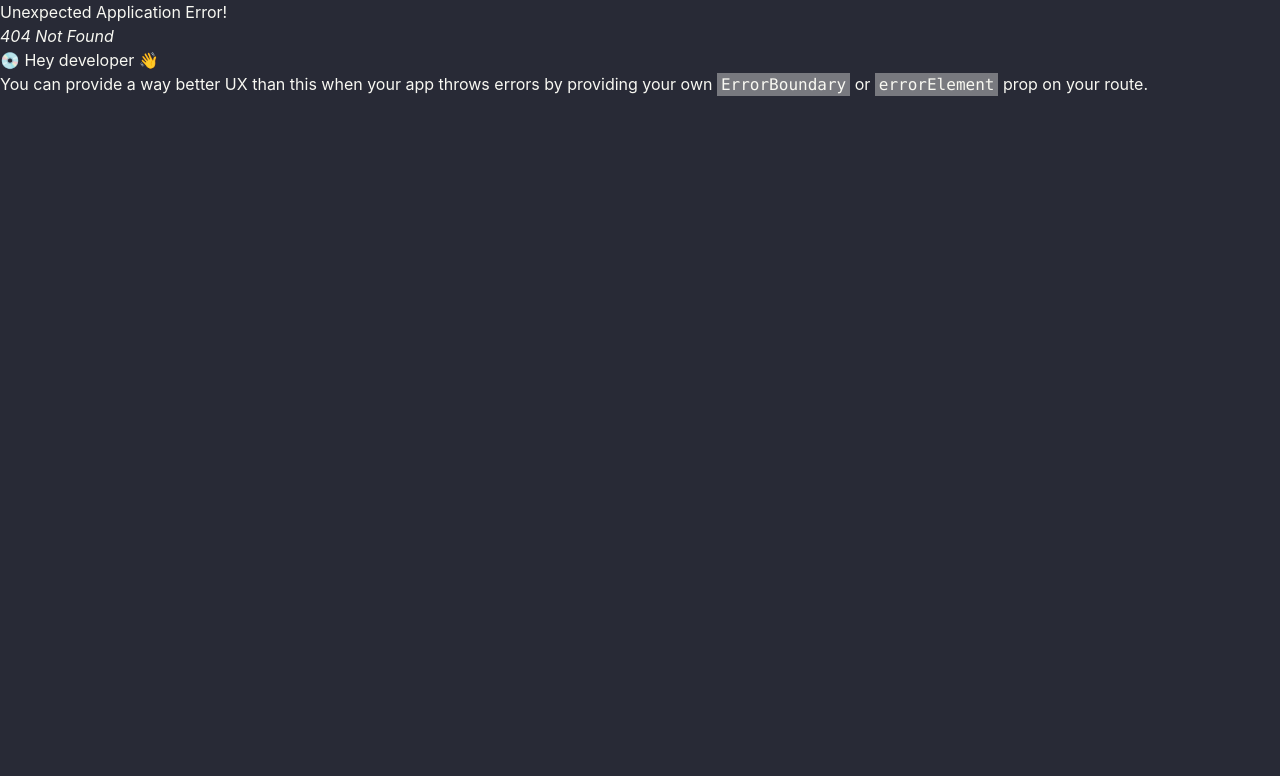
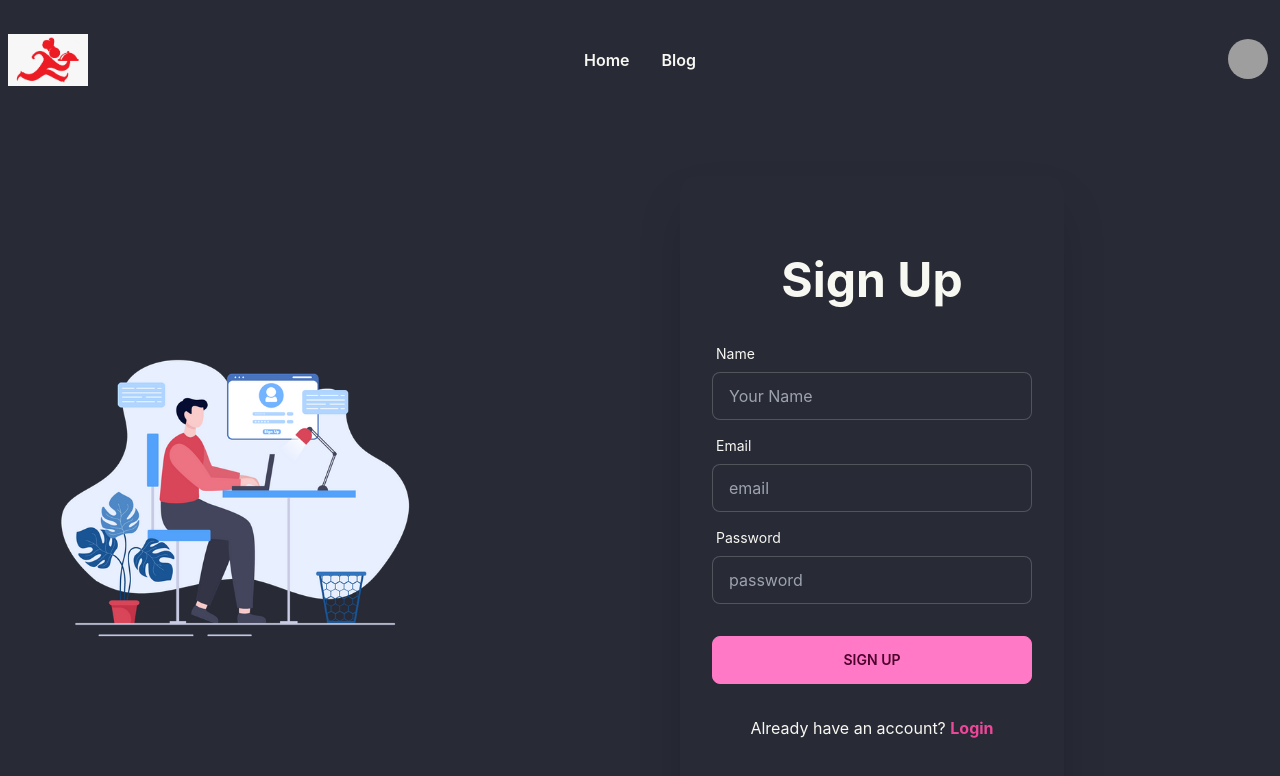
Before and after one commit to MinhajurRahmanCIS/foodie-service-client-side, a React (Create React App) app: page /signup in a window 1280 px wide. Before the commit this address had no page. Shown: the top 776 px of the page. Built offline with nearby package versions, Linux system fonts and the light colour scheme; no server answers; grey boxes are pictures that could not be loaded.

Commit message:
Login signout and logout added

```diff
--- a/src/Pages/Login/Login.js
+++ b/src/Pages/Login/Login.js
@@ -1,9 +1,60 @@
-import React from 'react';
+import React, { useContext } from 'react';
+
+import img from '../../assets/login/login.svg'
+import { Link } from 'react-router-dom';
+import { AuthContext } from '../../context/AuthProvider/AuthProvider';
 
 const Login = () => {
+
+    const {login} = useContext(AuthContext);
+
+    const handleLogin = event =>{
+        event.preventDefault();
+        const form = event.target;
+        const email = form.email.value;
+        const password = form.password.value;
+
+        login(email, password)
+        .then( result => {
+            const user = result.user;
+            console.log(user);
+            form.reset();
+        })
+        .then(error => console.log(error));
+    }
+
     return (
-        <div>
+        <div className="hero w-full my-20">
+            <div className="hero-content grid gap-20 md:grid-cols-2 flex-col lg:flex-row">
 
+                <div className="card flex-shrink-0 w-full max-w-sm shadow-2xl bg-base-100 py-20">
+                    <h1 className="text-5xl text-center font-bold">Log In</h1>
+                    <form onSubmit={handleLogin} className="card-body">
+                        <div className="form-control">
+                            <label className="label">
+                                <span className="label-text">Email</span>
+                            </label>
+                            <input type="email" name='email' placeholder="email" className="input input-bordered" />
+                        </div>
+                        <div className="form-control">
+                            <label className="label">
+                                <span className="label-text">Password</span>
+                            </label>
+                            <input type="password" name='password' placeholder="password" className="input input-bordered" />
+                            <label className="label">
+                                <Link href="#" className="label-text-alt link link-hover">Forgot password?</Link>
+                            </label>
+                        </div>
+                        <div className="form-control mt-6">
+                            <input className="btn btn-primary" type="submit" value="Login" />
+                        </div>
+                    </form>
+                    <p className='text-center'>New to Foodie Service! <Link className='text-pink-500 font-bold' to="/signup">Sign Up</Link> </p>
+                </div>
+                <div className="text-center lg:text-left">
+                    <img className='w-3/4' src={img} alt="" />
+                </div>
+            </div>
         </div>
     );
 };
--- a/src/Pages/Shared/Header/Header.js
+++ b/src/Pages/Shared/Header/Header.js
@@ -1,11 +1,38 @@
-import React from 'react';
+import React, { useContext } from 'react';
 import { Link } from 'react-router-dom';
 import logo from '../../../assets/logo/logo.png'
+import { AuthContext } from '../../../context/AuthProvider/AuthProvider';
 const Header = () => {
+    const { user, logOut } = useContext(AuthContext);
+
+    const handleLogOut = () => {
+        logOut()
+            .then()
+            .catch();
+    }
     const menuItems = <>
         <li className='font-semibold'><Link to='/'>Home</Link></li>
-        <li className='font-semibold'><Link to='/reviews'>Reviews</Link></li>
+        <li className='font-semibold'><Link to='/'>Blog</Link></li>
+
     </>
+
+    const account = <>
+        {
+            user?.email ?
+                <>
+                    <li className='font-semibold'><Link to='/reviews'>Reviews</Link></li>
+                    <li><Link onClick={handleLogOut}>Logout</Link></li>
+                </>
+                :
+                <>
+                <li><Link to='/login'>Login</Link></li>
+                <li><Link to='/signup'>Signup</Link></li>
+                </>
+
+        }
+    </>
+
+
     return (
         <div className="navbar h-20 mb-12 pt-12 bg-base-100">
             <div className="navbar-start">
@@ -30,18 +57,12 @@
                 <div className="dropdown dropdown-end">
                     <label tabIndex={0} className="btn btn-ghost btn-circle avatar">
                         <div className="w-10 rounded-full">
-                            <img src="https://placeimg.com/80/80/people" />
+                            <img src="https://assets.stickpng.com/images/585e4bf3cb11b227491c339a.png" alt='' />
                         </div>
                     </label>
                     <ul tabIndex={0} className="menu menu-compact dropdown-content mt-3 p-2 shadow bg-base-100 rounded-box w-52">
-                        <li>
-                            <Link className="justify-between">
-                                Profile
-                                <span className="badge">New</span>
-                            </Link>
-                        </li>
-                        <li><Link>Settings</Link></li>
-                        <li><Link>Logout</Link></li>
+
+                        {account}
                     </ul>
                 </div>
             </div>
--- a/src/Pages/Signup/Signup.js
+++ b/src/Pages/Signup/Signup.js
@@ -1,11 +1,64 @@
-import React from 'react';
+import React, { useContext } from 'react';
 
-const Signup = () => {
+import { Link } from 'react-router-dom';
+
+import img from '../../assets/signup/images.jpeg'
+import { AuthContext } from '../../context/AuthProvider/AuthProvider';
+
+const SignUp = () => {
+    const {createUser} = useContext(AuthContext);
+    const handleSignUp = event =>{
+        event.preventDefault();
+        const form = event.target;
+        const email = form.email.value;
+        const password = form.password.value;
+
+        createUser(email, password)
+        .then(result => {
+            const user = result.user;
+            console.log(user);
+            form.reset();
+        })
+        .catch(err => console.error(err));
+    }
+
     return (
-        <div>
+        <div className="hero w-full my-20">
+            <div className="hero-content grid gap-20 md:grid-cols-2 flex-col lg:flex-row">
+                <div className="text-center lg:text-left">
+                    <img className='w-3/4' src={img} alt="" />
+                </div>
+                <div className="card flex-shrink-0 w-full max-w-sm shadow-2xl bg-base-100 py-20">
+                    <h1 className="text-5xl text-center font-bold">Sign Up</h1>
+                    <form onSubmit={handleSignUp} className="card-body">
+                        <div className="form-control">
+                            <label className="label">
+                                <span className="label-text">Name</span>
+                            </label>
+                            <input type="text" name='name' placeholder="Your Name" className="input input-bordered" />
+                        </div>
+                        <div className="form-control">
+                            <label className="label">
+                                <span className="label-text">Email</span>
+                            </label>
+                            <input type="email" name='email' placeholder="email" className="input input-bordered" required />
+                        </div>
+                        <div className="form-control">
+                            <label className="label">
+                                <span className="label-text">Password</span>
+                            </label>
+                            <input type="password" name='password' placeholder="password" className="input input-bordered" required />
 
+                        </div>
+                        <div className="form-control mt-6">
+                            <input className="btn btn-primary" type="submit" value="Sign Up" />
+                        </div>
+                    </form>
+                    <p className='text-center'>Already have an account? <Link className='text-pink-500 font-bold' to="/login">Login</Link> </p>
+                </div>
+            </div>
         </div>
     );
 };
 
-export default Signup;
+export default SignUp;
--- a/src/Router/Routes/Routes.js
+++ b/src/Router/Routes/Routes.js
@@ -3,6 +3,7 @@
 import Home from "../../Pages/Home/Home/Home";
 import Login from "../../Pages/Login/Login";
 import Reviews from "../../Pages/Reviews/Reviews";
+import SignUp from "../../Pages/Signup/Signup";
 
 const router = createBrowserRouter([
     {
@@ -21,6 +22,10 @@
                 path: '/login',
                 element: <Login></Login>
             },
+            {
+                path: '/signup',
+                element: <SignUp></SignUp>
+            },
 
         ]
     }
--- /dev/null
+++ b/src/context/AuthProvider/AuthProvider.js
@@ -0,0 +1,53 @@
+import React from 'react';
+import { createContext } from 'react';
+import {createUserWithEmailAndPassword, getAuth, onAuthStateChanged, signInWithEmailAndPassword, signOut} from 'firebase/auth';
+import { useState } from 'react';
+import { useEffect } from 'react';
+import app from '../../firebase/firebase.config';
+
+export const AuthContext = createContext();
+const auth = getAuth(app);
+
+const AuthProvider = ({children}) => {
+    const [user, setUser] = useState(null);
+    const [loading, setLoading] = useState(true);
+
+    const createUser = (email, password) => {
+        setLoading(true);
+        return createUserWithEmailAndPassword(auth, email, password);
+    }
+
+    const login = (email, password) =>{
+        setLoading(true);
+        return signInWithEmailAndPassword(auth, email, password);
+    }
+
+    const logOut = () =>{
+        localStorage.removeItem('genius-token');
+        return signOut(auth);
+    }
+
+    useEffect( () =>{
+        const unsubscribe = onAuthStateChanged(auth, currentUser =>{
+            console.log(currentUser);
+            setUser(currentUser);
+            setLoading(false);
+        });
+
+        return () =>{
+            return unsubscribe();
+        }
+    }, [])
+
+    const authInfo = {
+        createUser,login,logOut,user, loading
+    }
+
+    return (
+        <AuthContext.Provider value={authInfo}>
+            {children}
+        </AuthContext.Provider>
+    );
+};
+
+export default AuthProvider;
--- a/src/index.js
+++ b/src/index.js
@@ -3,11 +3,14 @@
 import './index.css';
 import App from './App';
 import reportWebVitals from './reportWebVitals';
+import AuthProvider from './context/AuthProvider/AuthProvider';
 
 const root = ReactDOM.createRoot(document.getElementById('root'));
 root.render(
   <React.StrictMode>
-    <App />
+  <AuthProvider>
+  <App />
+  </AuthProvider>
   </React.StrictMode>
 );
 
```
Also changed, not shown: src/assets/login/login.svg (added), src/assets/signup/images.jpeg (added).
